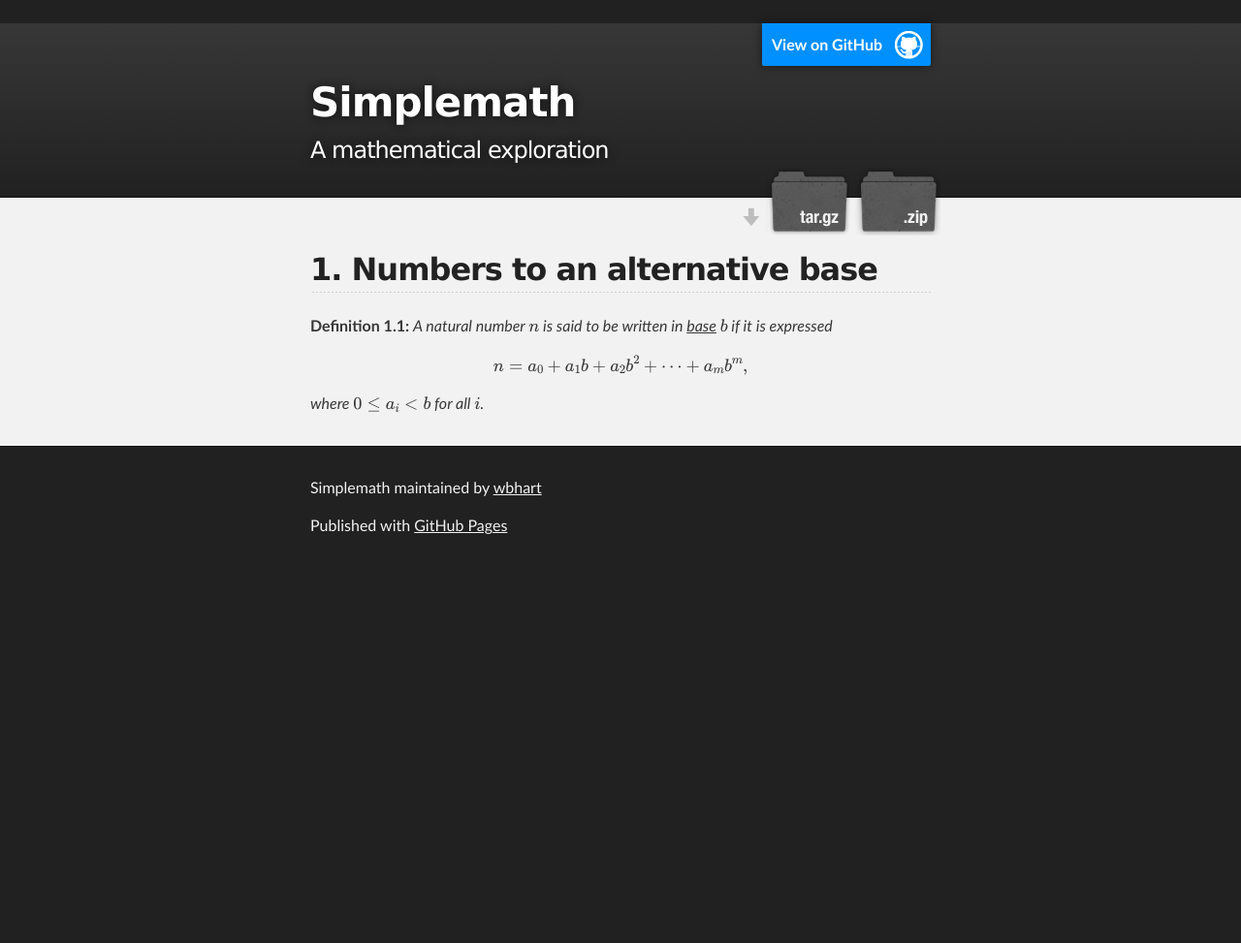
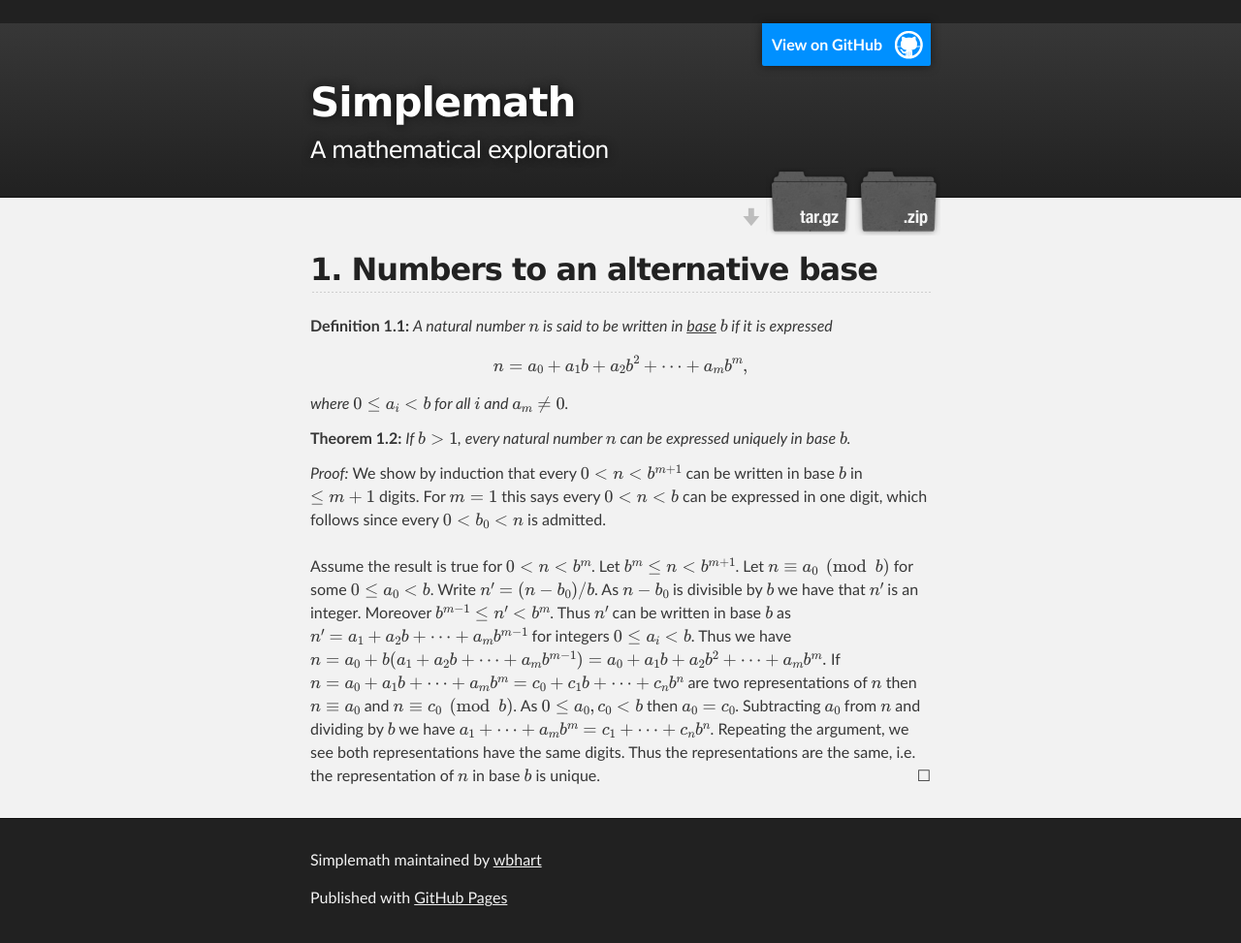
Before and after one commit to wbhart/SimpleMath, a Jekyll site: the page built from altbase.html, in a window 1280 px wide. Shown: the whole page at 97% size. Built offline with Jekyll 4.4.1, drawn with Linux system fonts in a browser that asks for light colours; formulas are drawn with MathJax 3; before the commit the page ends 900 px from its top, so only the background shows below that.

Commit message:
Update altbase.html

```diff
--- a/altbase.html
+++ b/altbase.html
@@ -7,5 +7,22 @@ title: Simplemath
 
 <definition> A natural number $n$ is said to be written in <u>base</u> $b$ if it is expressed
 $$n = a_0 + a_1b + a_2b^2 + \cdots + a_mb^m,$$
-where $0 \leq a_i < b$ for all $i$.
+where $0 \leq a_i < b$ for all $i$ and $a_m \neq 0$.
 </definition>
+
+<theorem> If $b > 1$, every natural number $n$ can be expressed uniquely in base $b$.
+</theorem>
+
+<proof> We show by induction that every $0 < n < b^{m + 1}$ can be written in base $b$ in $\leq m + 1$ digits. For $m = 1$
+this says every $0 < n < b$ can be expressed in one digit, which follows since every $0 < b_0 < n$ is admitted. </br></br>
+
+Assume the result is true for $0 < n < b^m$. Let $b^m \leq n < b^{m + 1}$. Let $n \equiv a_0 \pmod{b}$ for some
+$0 \leq a_0 < b$. Write $n' = (n - b_0)/b$. As $n - b_0$ is divisible by $b$ we have that $n'$ is an integer. Moreover
+$b^{m - 1} \leq n' < b^m$. Thus $n'$ can be written in base $b$ as $n' = a_1 + a_2b + \cdots + a_mb^{m - 1}$ for integers
+$0 \leq a_i < b$. Thus we have $n = a_0 + b(a_1 + a_2b + \cdots + a_mb^{m - 1}) = a_0 + a_1b + a_2b^2 + \cdots + a_mb^m.$
+
+If $n = a_0 + a_1b + \cdots + a_mb^m = c_0 + c_1b + \cdots + c_nb^n$ are two representations of $n$ then $n \equiv a_0$ and
+$n \equiv c_0 \pmod{b}$. As $0 \leq a_0, c_0 < b$ then $a_0 = c_0$. Subtracting $a_0$ from $n$ and dividing by $b$ we have
+$a_1 + \cdots + a_mb^m = c_1 + \cdots + c_nb^n$. Repeating the argument, we see both representations have the same digits.
+Thus the representations are the same, i.e. the representation of $n$ in base $b$ is unique.
+</proof>
```
